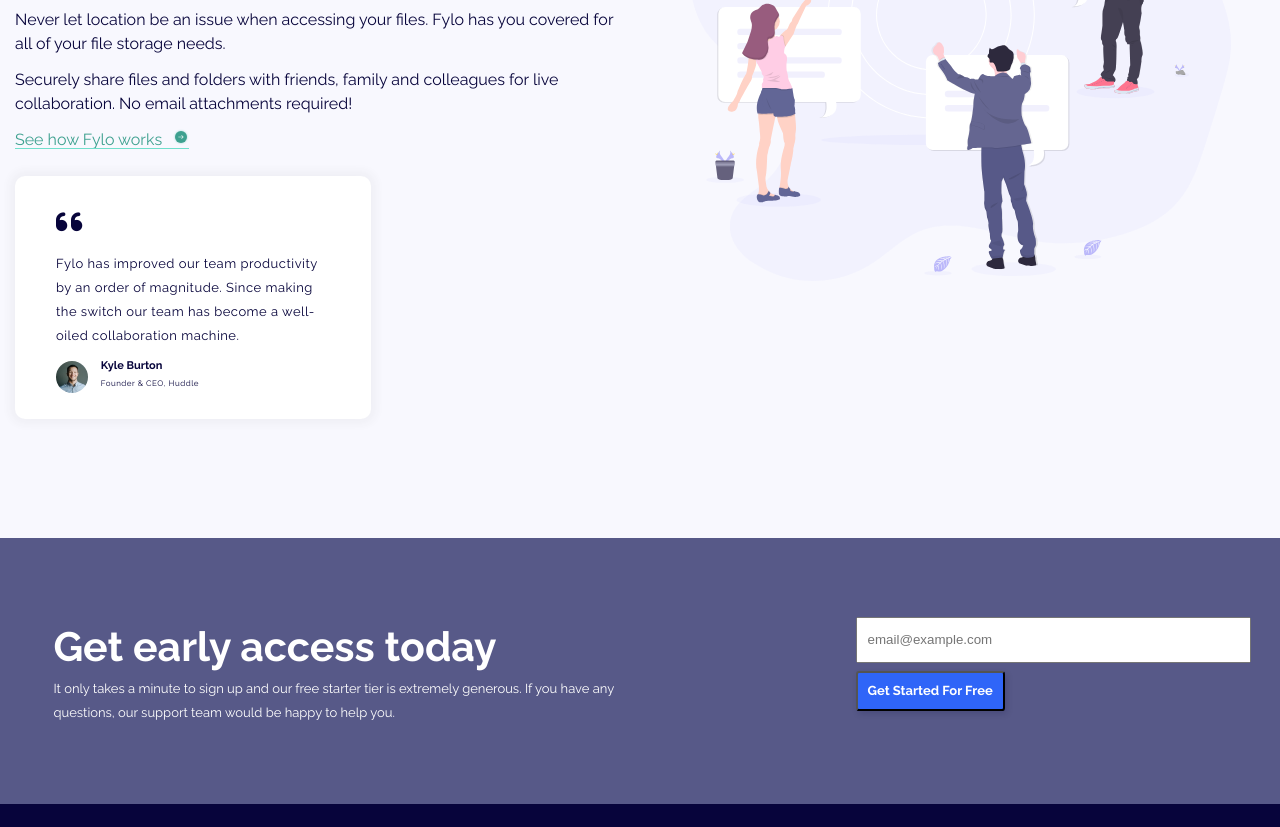
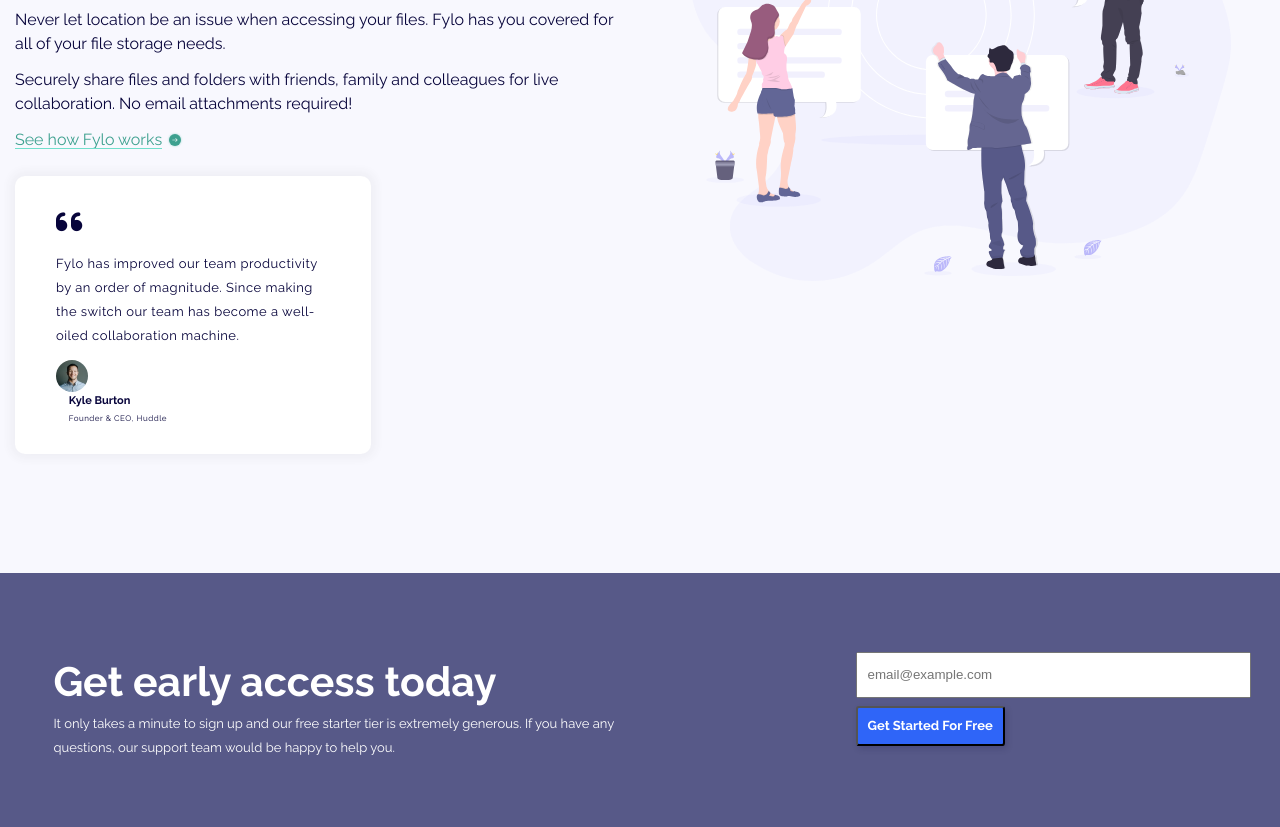
Before and after one commit to RaviHamidov/FyloLandingPage, a plain HTML site: page index.html in a window 1280 px wide. Shown: the part 1080-1907 px from the top of the page. Drawn offline with Linux system fonts and the light colour scheme.

Commit message:
Add: Project's index.html file

```diff
--- a/index.html
+++ b/index.html
@@ -86,16 +86,16 @@
                             <p>Securely share files and folders with friends, family and colleagues for
                                 live
                                 collaboration. No email attachments required!</p>
-                            <a class="flex align-items-center" href="#">
-                                See how Fylo works
-                                <img src="./assets/images/icon-arrow.svg" alt="Your browser don't support this image">
-                            </a>
+                            <div class="features_primary-content-external flex align-items-center">
+                                <a class="flex align-items-center" href="#">See how Fylo works</a>
+                                <img class="ml-1" src="./assets/images/icon-arrow.svg" alt="Your browser don't support this image">
+                            </div>
                         </div>
                         <div class="features_primary-card col-7">
                             <i class="fa-solid fa-quote-left"></i>
                             <p>Fylo has improved our team productivity by an order of magnitude. Since making the switch
                                 our team has become a well-oiled collaboration machine.</p>
-                            <div class="features_primary-card-author flex align-items-center">
+                            <div class="features_primary-card-author">
                                 <img src="./assets/images/testimonial-avatar.jpg"
                                     alt="Your browser don't support this image">
                                 <div class="features_primary-card-author-info text-align-start">
```
